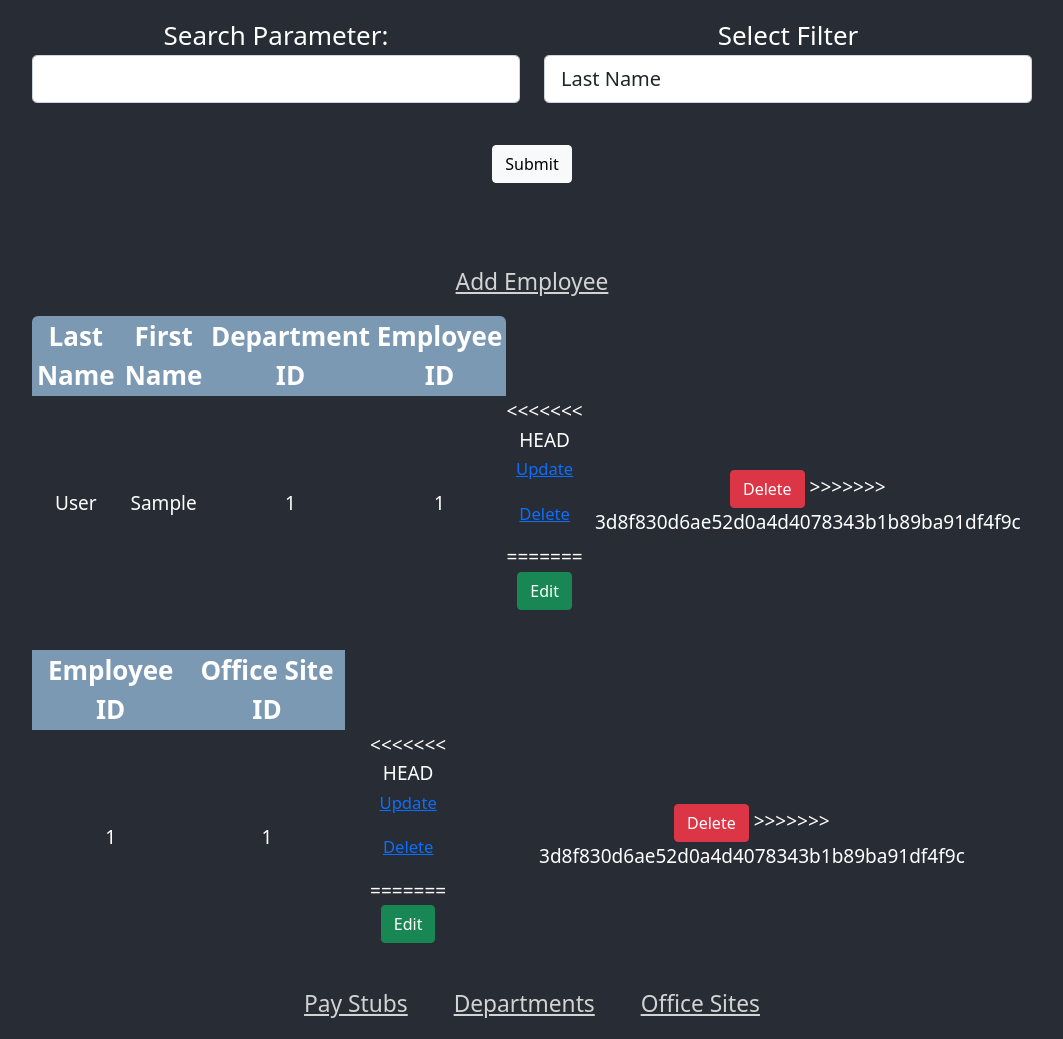
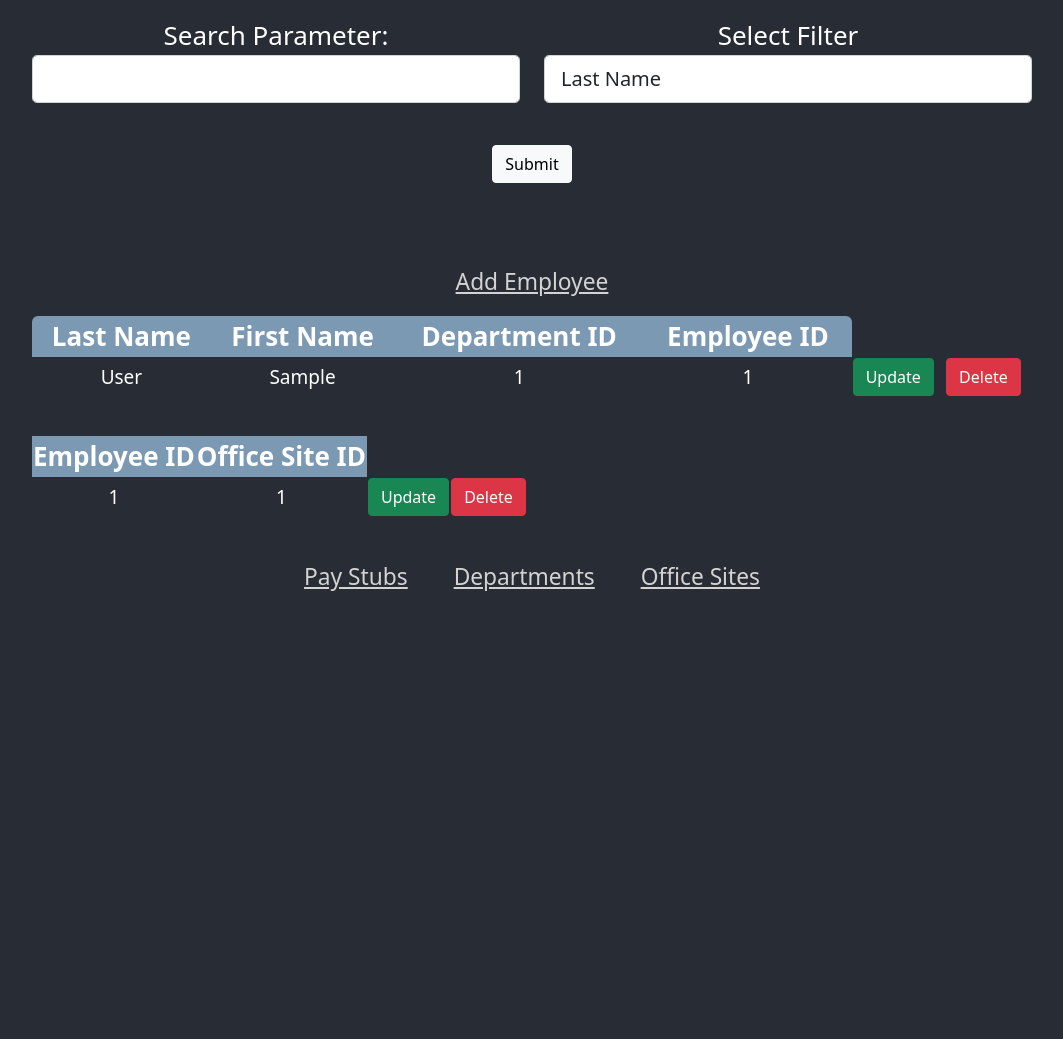
Before and after one commit to SamuelHaupt/projects, a Flask app: template templates/employees.html in a window 1280 px wide. Shown: the part 221-1260 px from the top of the page, without its empty margins (108-1171 px from the left). After the commit the page ends 812 px from the top, so only its background shows below. Run offline with Flask 2, Linux system fonts and the light colour scheme; the template is opened without the code that fills it: values that come from a table or form of the project are taken from there, most other values are stand-ins (such as "Sample title", 1, 10 or a date in 2020); some libraries are stand-ins or nearby versions.

Commit message:
merge conflicts

```diff
--- a/templates/employees.html
+++ b/templates/employees.html
@@ -64,22 +64,17 @@
         </thead>
         <tbody>
             {% for employee in employeesList %}
-            <tr>
+            <tr style="padding-bottom: 1em;">
                 <td>{{ employee.lastName }}</td>
                 <td>{{ employee.firstName }}</td>
                 <td>{{ employee.departmentID }}</td>
                 <td>{{ employee.employeeID }}</td>
                 <td>
-<<<<<<< HEAD
-                    <p><small><a href='{{ url_for("updateEmployee", employeeID=employee.employeeID) }}'>Update</a></small></p>
+                    <a class='btn btn-success' href='{{ url_for("updateEmployee", employeeID=employee.employeeID) }}'>Update</a>
 
-                    <p><small><a href='{{ url_for("deleteEmployee", employeeID = employee.employeeID, firstName = employee.firstName, lastName = employee.lastName) }}'>Delete</a></small></p>
-=======
-                    <a class='btn btn-success' href='{{ url_for("updateEmployee") }}'>Edit</a>
                 </td>
                 <td>
                     <a class='btn btn-danger' href='{{ url_for("deleteEmployee", employeeID = employee.employeeID) }}'>Delete</a>
->>>>>>> 3d8f830d6ae52d0a4d4078343b1b89ba91df4f9c
                 </td>
             </tr>
             {% endfor %}
@@ -101,15 +96,11 @@
                 <td>{{ id.employeeID }}</td>
                 <td>{{ id.officeSiteID }}</td>
                 <td>
-<<<<<<< HEAD
-                    <p><small><a href='{{ url_for("employees")}}'>Update</a></small></p>
-                    <p><small><a href='{{ url_for("employees") }}'>Delete</a></small></p>
-=======
-                    <a class='btn btn-success' href='{{ url_for("updateEmployee") }}'>Edit</a>
+                    <a class='btn btn-success' href='{{ url_for("employees")}}'>Update</a>
+
                 </td>
                 <td>
                     <a class='btn btn-danger' href='{{ url_for("employees") }}'>Delete</a>
->>>>>>> 3d8f830d6ae52d0a4d4078343b1b89ba91df4f9c
                 </td>
             </tr>
             {% endfor %}
```
